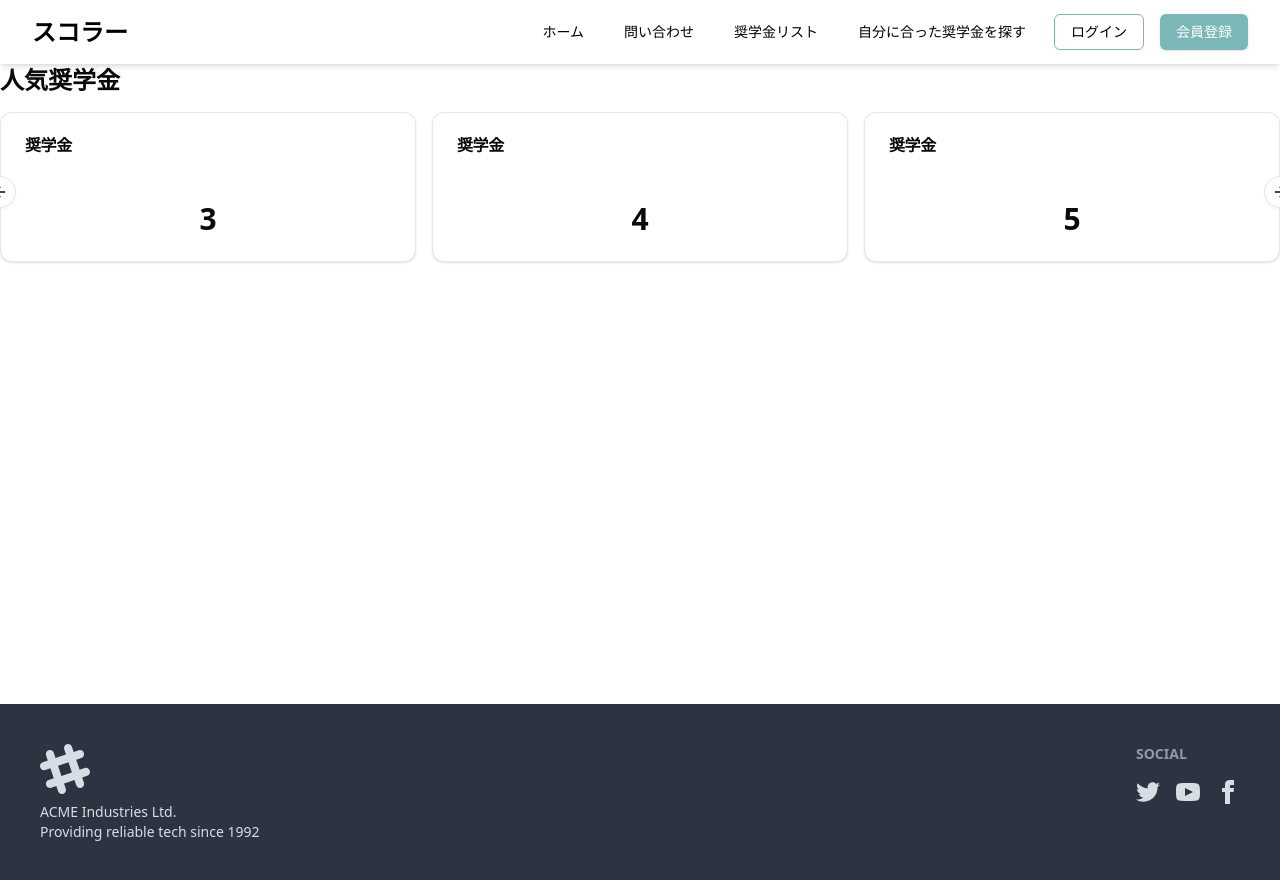
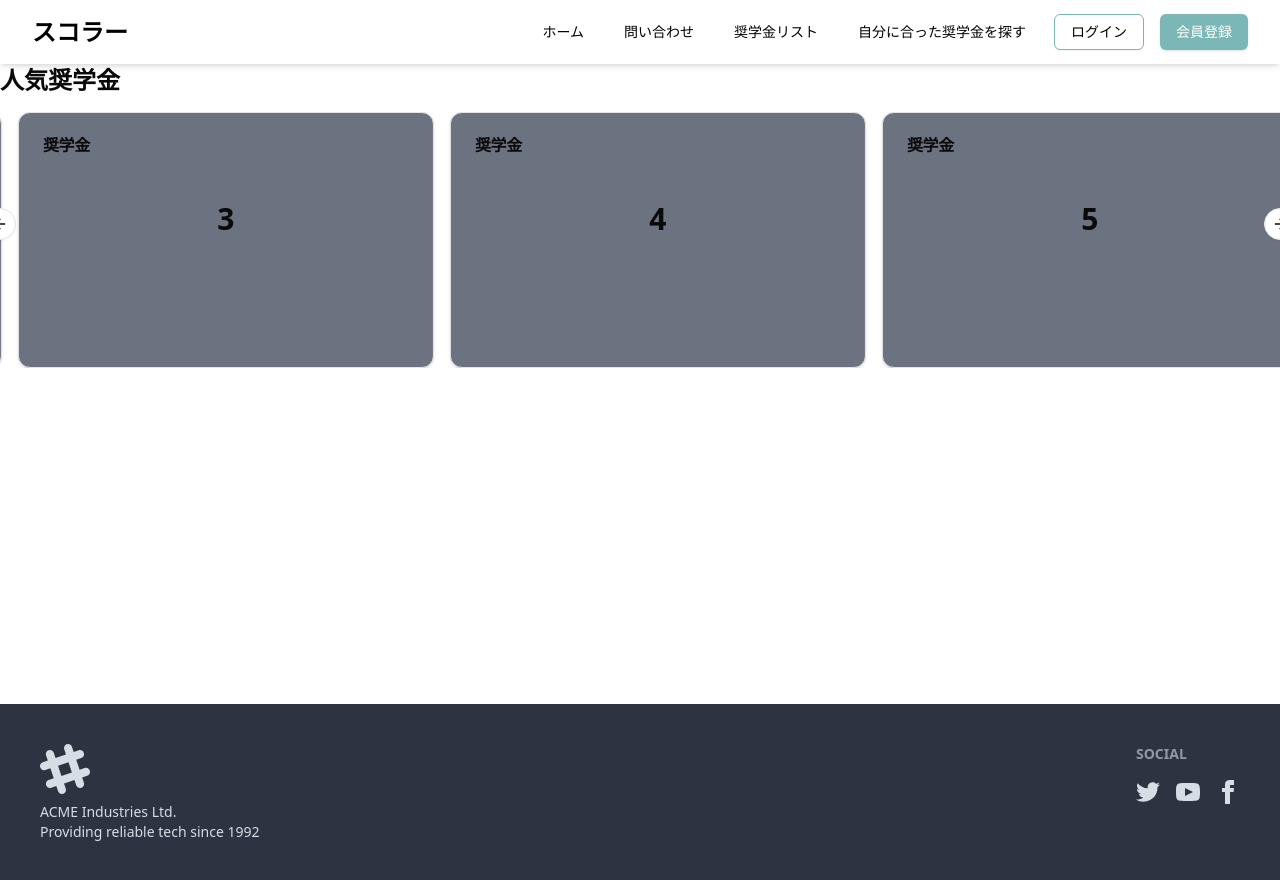
Before and after one commit to Lortas102066/scholarship, a Next.js app: page /test in a window 1280 px wide. Built offline with nearby package versions, Linux system fonts and the light colour scheme; no server answers.

Commit message:
Changing aspect ratio based on the screen size

```diff
--- a/app/components/Card.tsx
+++ b/app/components/Card.tsx
@@ -13,7 +13,7 @@ import Autoplay from "embla-carousel-autoplay"
 
 export function CarouselSize() {
     const plugin = React.useRef(
-        Autoplay({ delay: 2000, stopOnInteraction: true })
+        Autoplay({ delay: 2500, stopOnInteraction: true })
       )
   return (
     <Carousel
@@ -28,9 +28,8 @@ export function CarouselSize() {
     >
       <CarouselContent>
         {Array.from({ length: 5 }).map((_, index) => (
-          <CarouselItem key={index} className="basis-1/3 h-48">
-            <div >
-              <Card>
+          <CarouselItem key={index} className="basis-1/2 sm:basis-1/3">
+              <Card className="h-48 bg-gray-500 sm:h-64">
                 <CardHeader>
                     <CardTitle>奨学金</CardTitle>
                 </CardHeader>
@@ -38,7 +37,6 @@ export function CarouselSize() {
                   <span className="text-3xl font-semibold">{index + 1}</span>
                 </CardContent>
               </Card>
-            </div>
           </CarouselItem>
         ))}
       </CarouselContent>
```
